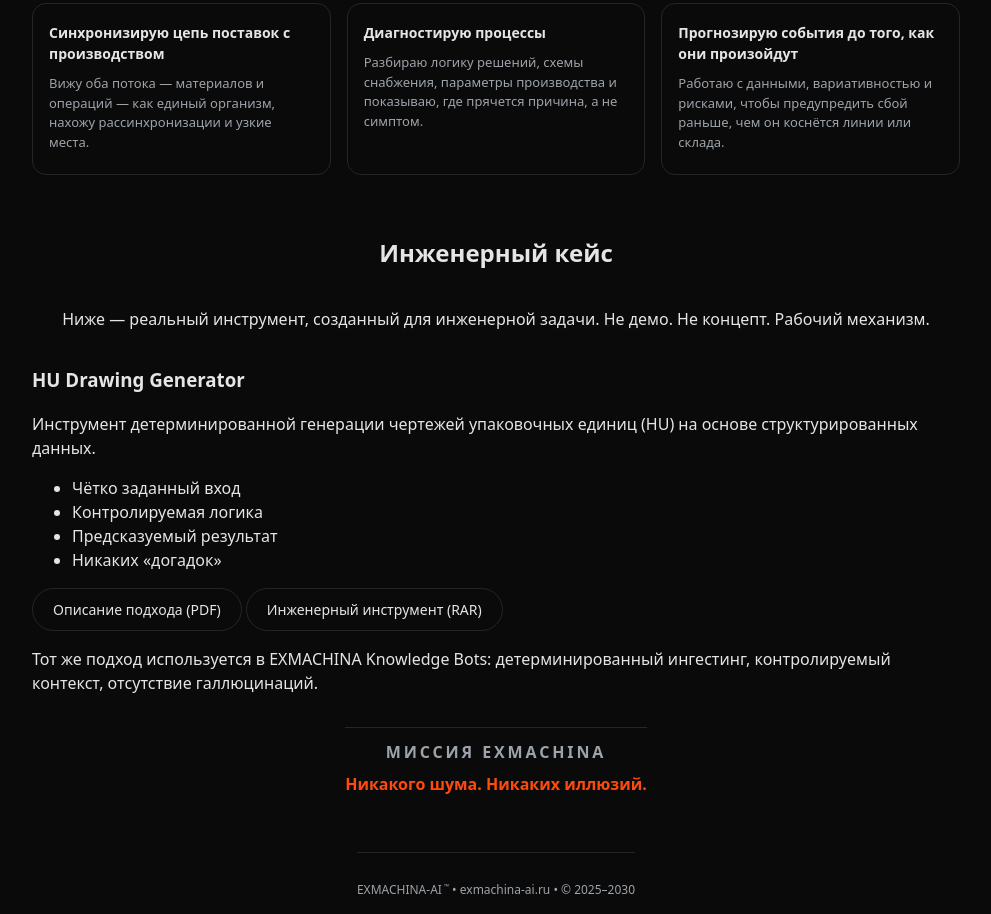
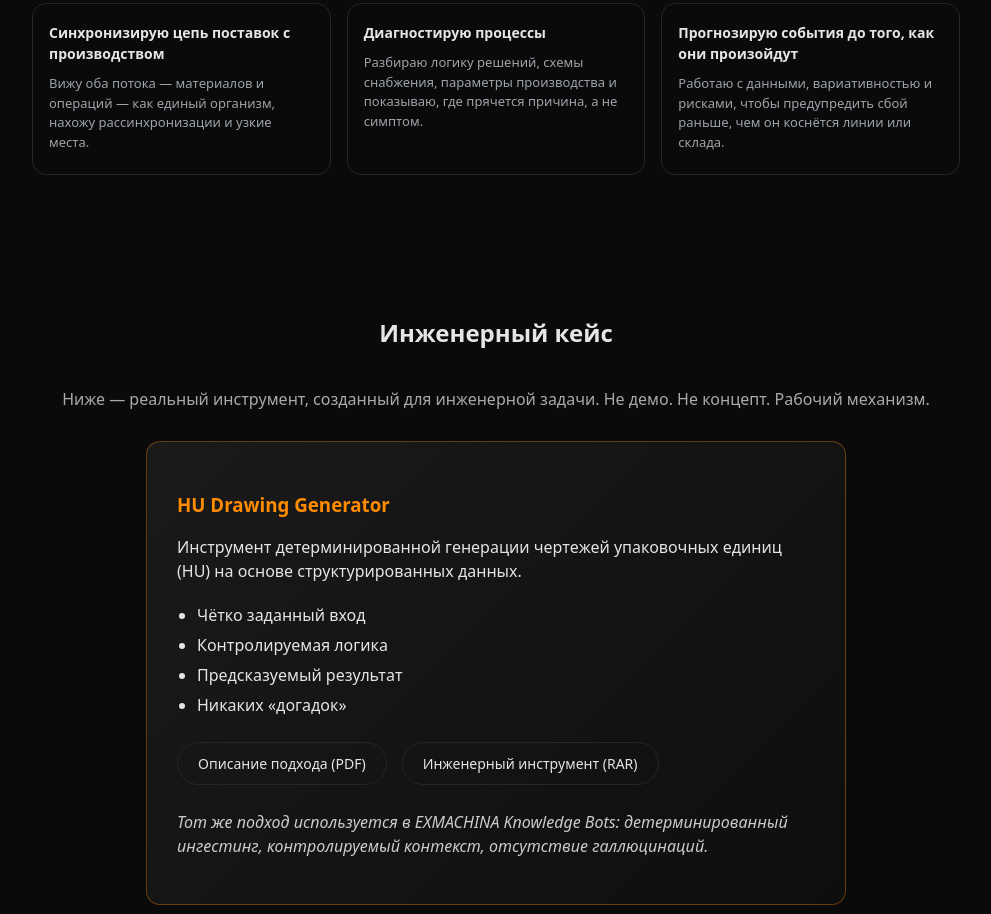
Before and after one commit to exmachina-ai/github.io, a plain HTML site: page index.html in a window 1280 px wide. Shown: the part 704-1618 px from the top of the page, without its empty margins (144-1135 px from the left). Drawn offline with Linux system fonts and the light colour scheme.

Commit message:
Update style.css

```diff
--- a/style.css
+++ b/style.css
@@ -296,3 +296,50 @@
     min-width: 180px;
     text-align: center;
 }
+
+/* ENGINEERING CASE */
+
+.engineering-case {
+    margin-top: 80px;
+}
+
+.case-intro {
+    margin-bottom: 30px;
+    color: #aaa;
+}
+
+.case-card {
+    max-width: 700px;
+    margin: 0 auto;
+    padding: 30px;
+    border-radius: 14px;
+    background: linear-gradient(135deg, #1a1a1a, #0e0e0e);
+    border: 1px solid rgba(255, 140, 0, 0.35);
+}
+
+.case-card h3 {
+    margin-bottom: 15px;
+    color: #ff8c00;
+}
+
+.case-list {
+    margin: 20px 0;
+    padding-left: 20px;
+}
+
+.case-list li {
+    margin-bottom: 6px;
+}
+
+.case-links {
+    margin-top: 25px;
+    display: flex;
+    gap: 15px;
+    flex-wrap: wrap;
+}
+
+.case-bridge {
+    margin-top: 25px;
+    font-style: italic;
+    color: #ccc;
+}
```
